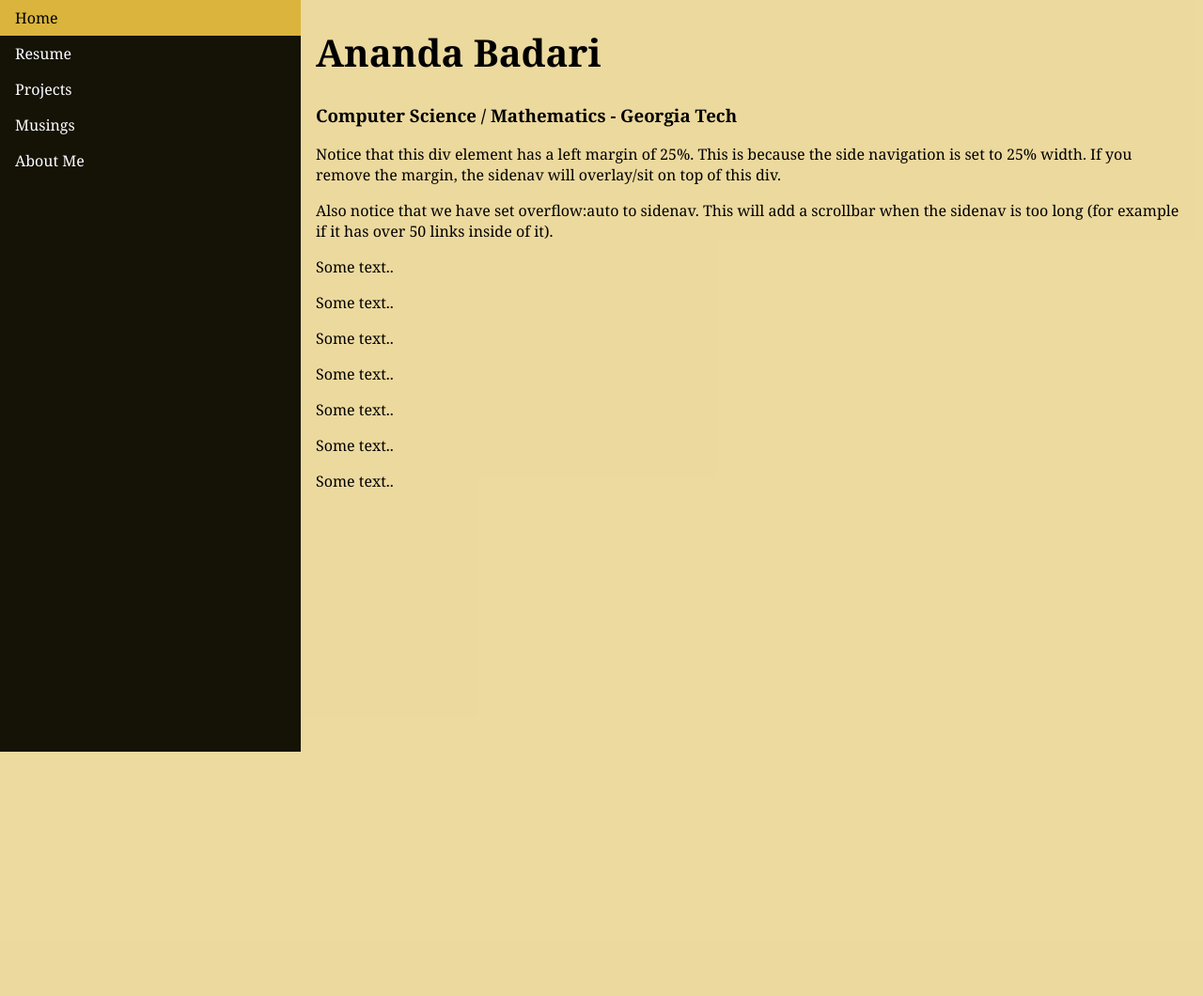
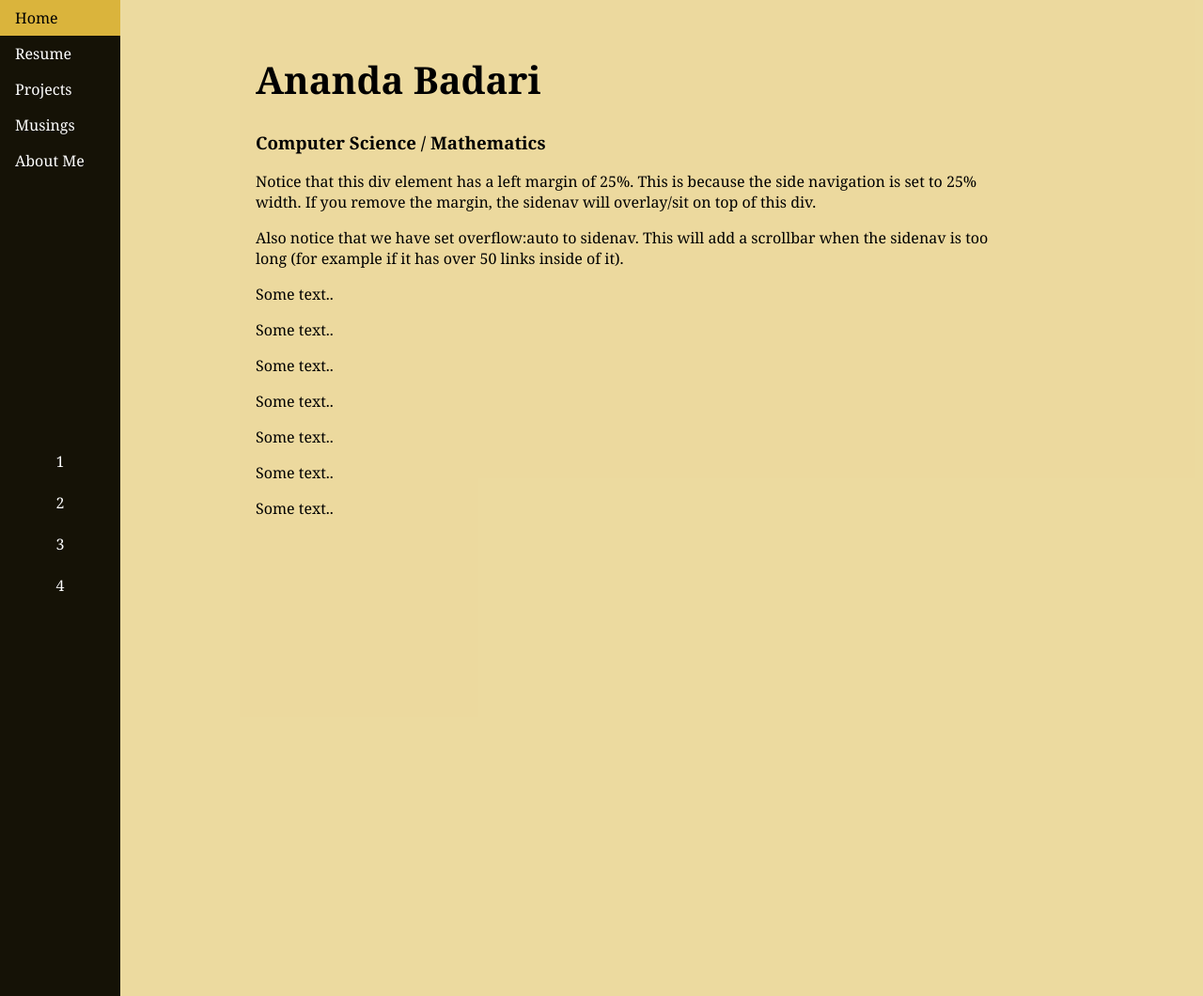
Before and after one commit to abadari3/personalwebsite, a Flask app: page /beta in a window 1280 px wide. Shown: the whole page at 94% size. Before the commit the page ends 800 px from the top, so only its background shows below. Run offline with Flask 2, Linux system fonts and the light colour scheme.

Commit message:
left nav bar

```diff
--- a/static/css/index.css
+++ b/static/css/index.css
@@ -12,7 +12,8 @@ body, html {
     list-style-type: none;
     margin: 0;
     padding: 0;
-    width: 25%;
+    width: 10%;
+    min-width: 105px;
     background-color: #151206;
     position: fixed;
     height: 100%;
@@ -35,3 +36,10 @@ body, html {
     background-color: rgb(243, 221, 157);
     color: black;
   }
+
+  div.content{
+    margin-left:20%;
+    margin-right:15%;
+    padding:30px 16px;
+    height: 1000px;
+  }
--- a/templates/about.html
+++ b/templates/about.html
@@ -17,7 +17,7 @@
     <li><a class="active" href="/about">About Me</a></li>
   </ul>
 
-  <div style="margin-left:25%;padding:1px 16px;height: 1000px;">
+  <div class="content">
     <h1 style="font-size: 40px;"><b>About Me!</b></h1>
     <h3>Computer Science / Mathematics - Georgia Tech</h3>
     <p>Notice that this div element has a left margin of 25%. This is because the side navigation is set to 25% width. If you remove the margin, the sidenav will overlay/sit on top of this div.</p>
--- a/templates/blog.html
+++ b/templates/blog.html
@@ -17,7 +17,7 @@
     <li><a href="/about">About Me</a></li>
   </ul>
 
-  <div style="margin-left:25%;padding:1px 16px;height: 1000px;">
+  <div class="content">
     <h1 style="font-size: 40px;"><b>Musings</b></h1>
     <h3>Computer Science / Mathematics - Georgia Tech</h3>
     <p>Notice that this div element has a left margin of 25%. This is because the side navigation is set to 25% width. If you remove the margin, the sidenav will overlay/sit on top of this div.</p>
--- a/templates/index.html
+++ b/templates/index.html
@@ -15,11 +15,20 @@
     <li><a href="/projects">Projects</a></li>
     <li><a href="/blog">Musings</a></li>
     <li><a href="/about">About Me</a></li>
-  </ul>
+    <br><br><br><br>
+    <div style="color:white;text-align: center;position: absolute;bottom: 40%;">
 
-  <div style="margin-left:25%;padding:1px 16px;height: 1000px;">
+      <ul>
+        <li>1</li><br>
+        <li>2</li><br>
+        <li>3</li><br>
+        <li>4</li><br>
+      </ul>
+    </div>
+</ul>
+  <div class="content">
     <h1 style="font-size: 40px;"><b>Ananda Badari</b></h1>
-    <h3>Computer Science / Mathematics - Georgia Tech</h3>
+    <h3>Computer Science / Mathematics</h3>
     <p>Notice that this div element has a left margin of 25%. This is because the side navigation is set to 25% width. If you remove the margin, the sidenav will overlay/sit on top of this div.</p>
     <p>Also notice that we have set overflow:auto to sidenav. This will add a scrollbar when the sidenav is too long (for example if it has over 50 links inside of it).</p>
     <p>Some text..</p>
--- a/templates/projects.html
+++ b/templates/projects.html
@@ -17,7 +17,7 @@
     <li><a href="/about">About Me</a></li>
   </ul>
 
-  <div style="margin-left:25%;padding:1px 16px;height: 1000px;">
+  <div class="content">
     <h1 style="font-size: 40px;"><b>Projects</b></h1>
     <h3>Computer Science / Mathematics - Georgia Tech</h3>
     <p>- All projects highlighted on github and on LinkedIn, in reverse chronological order</p>
--- a/templates/resume.html
+++ b/templates/resume.html
@@ -17,7 +17,7 @@
     <li><a href="/about">About Me</a></li>
   </ul>
 
-  <div style="margin-left:25%;padding:1px 16px;height: 1000px;">
+  <div class="content">
     <h1 style="font-size: 40px;"><b>Resume ... Explained</b></h1>
     <h3>Computer Science / Mathematics - Georgia Tech</h3>
     <p>Notice that this div element has a left margin of 25%. This is because the side navigation is set to 25% width. If you remove the margin, the sidenav will overlay/sit on top of this div.</p>
```
